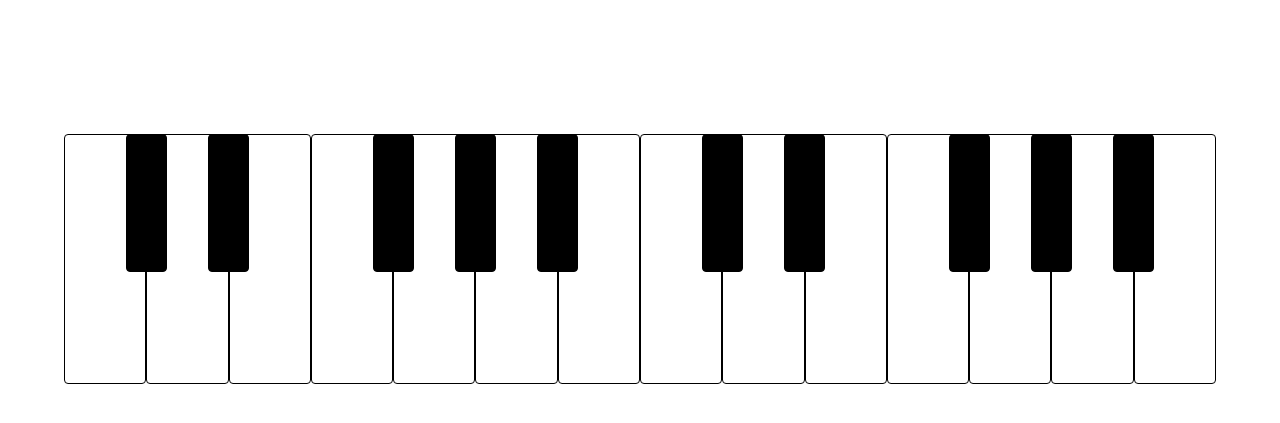
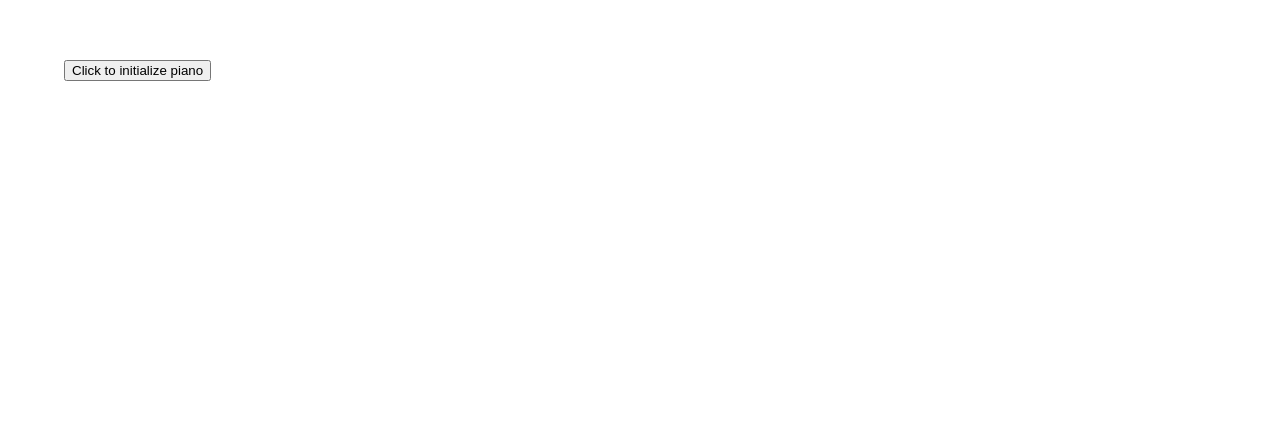
Before and after one commit to thepicture/piano-react-app, a React (Create React App) app: page / in a window 1280 px wide. Shown: the part 141-564 px from the top of the page. Built offline with nearby package versions, Linux system fonts and the light colour scheme.

Commit message:
feat(Piano): add sound on click

```diff
--- a/src/App.css
+++ b/src/App.css
@@ -6,6 +6,6 @@
 }
 
 .App__piano {
-  height: 250px;
+  height: 50vh;
   width: 90vw;
 }
--- a/src/components/Piano/Piano.tsx
+++ b/src/components/Piano/Piano.tsx
@@ -1,18 +1,66 @@
-import React from "react";
+import React, { useEffect, useRef, useState } from "react";
 
 import "./Piano.css";
 
 import { PianoKey } from ".";
 
 const OCTAVES_COUNT = 2;
+const START_CENTS = 300;
 const INDEXES_WITH_SEMITONE = [0, 1, 3, 4, 5];
 
+const context = new AudioContext();
+
 export const Piano: React.FC = () => {
-  const keys = [];
+  const [keys, setKeys] = useState<any[]>([]);
+  const [isInitialized, setIsInitialized] = useState(false);
 
-  for (let i = 0; i < 7 * OCTAVES_COUNT; ++i) {
-    const isWithSemitone = INDEXES_WITH_SEMITONE.includes(i % 7);
-    keys.push(<PianoKey key={i} withSemitone={isWithSemitone} />);
-  }
-  return <div className="Piano">{keys}</div>;
+  useEffect(() => {
+    if (!isInitialized || keys.length === OCTAVES_COUNT * 7) {
+      return;
+    }
+
+    let cents = START_CENTS;
+
+    for (let i = 0; i < 7 * OCTAVES_COUNT; ++i) {
+      const isWithSemitone = INDEXES_WITH_SEMITONE.includes(i % 7);
+
+      const oscillator = context.createOscillator();
+      oscillator.start();
+
+      const handleHold = (cents: number) => {
+        oscillator.detune.value = cents;
+        oscillator.connect(context.destination);
+      };
+
+      const handleRelease = () => {
+        oscillator.disconnect();
+      };
+
+      (function (cents) {
+        setKeys((prev) => [
+          ...prev,
+          <PianoKey
+            key={i}
+            withSemitone={isWithSemitone}
+            cents={cents}
+            onHold={handleHold}
+            onRelease={handleRelease}
+          />,
+        ]);
+      })(cents);
+      if (isWithSemitone) {
+        cents += 200;
+      } else {
+        cents += 100;
+      }
+    }
+  }, [isInitialized, keys]);
+
+  return isInitialized ? (
+    <div className="Piano">{keys}</div>
+  ) : (
+    <button type="submit" onClick={() => setIsInitialized(true)}>
+      Click to initialize piano
+    </button>
+  );
 };
--- a/src/components/Piano/PianoKey/PianoKey.css
+++ b/src/components/Piano/PianoKey/PianoKey.css
@@ -15,6 +15,14 @@
     background: white;
 }
 
+.PianoKey--white:hover {
+    background: #ddd;
+}
+
+.PianoKey--white:active {
+    background: #aaa;
+}
+
 .PianoKey--black {
     background: black;
     height: 55%;
@@ -22,3 +30,11 @@
     left: 75%;
     z-index: 1;
 }
+
+.PianoKey--black:hover {
+    background: #888;
+}
+
+.PianoKey--black:active {
+    background: #666;
+}
--- a/src/components/Piano/PianoKey/PianoKey.tsx
+++ b/src/components/Piano/PianoKey/PianoKey.tsx
@@ -4,29 +4,37 @@ import "./PianoKey.css";
 
 interface PianoKeyProps {
   withSemitone?: boolean;
+  cents: number;
+  onHold: (cents: number) => void;
+  onRelease: () => void;
 }
 
-export const PianoKey: React.FC<PianoKeyProps> = ({ withSemitone }) => {
-  return withSemitone ? (
+export const PianoKey: React.FC<PianoKeyProps> = ({
+  withSemitone,
+  cents,
+  onHold,
+  onRelease,
+}) => {
+  return (
     <div className="PianoKey__container">
       <button
+        onMouseDown={() => onHold(cents)}
+        onMouseUp={onRelease}
+        onMouseLeave={onRelease}
         type="button"
         title="piano key"
         className="PianoKey PianoKey--white"
       />
-      <button
-        type="button"
-        title="piano key"
-        className="PianoKey PianoKey--black"
-      />
-    </div>
-  ) : (
-    <div className="PianoKey__container">
-      <button
-        type="button"
-        title="piano key"
-        className="PianoKey PianoKey--white"
-      />
+      {withSemitone && (
+        <button
+          onMouseDown={() => onHold(cents + 100)}
+          onMouseUp={onRelease}
+          onMouseLeave={onRelease}
+          type="button"
+          title="piano key"
+          className="PianoKey PianoKey--black"
+        />
+      )}
     </div>
   );
 };
```
